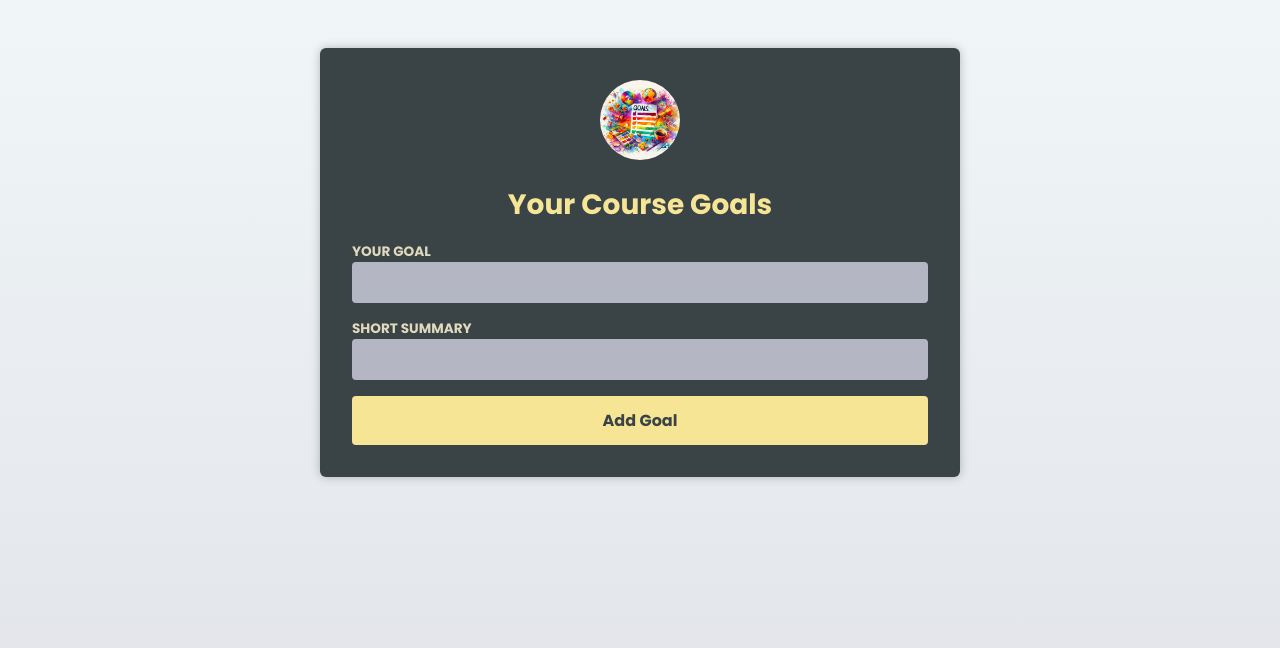
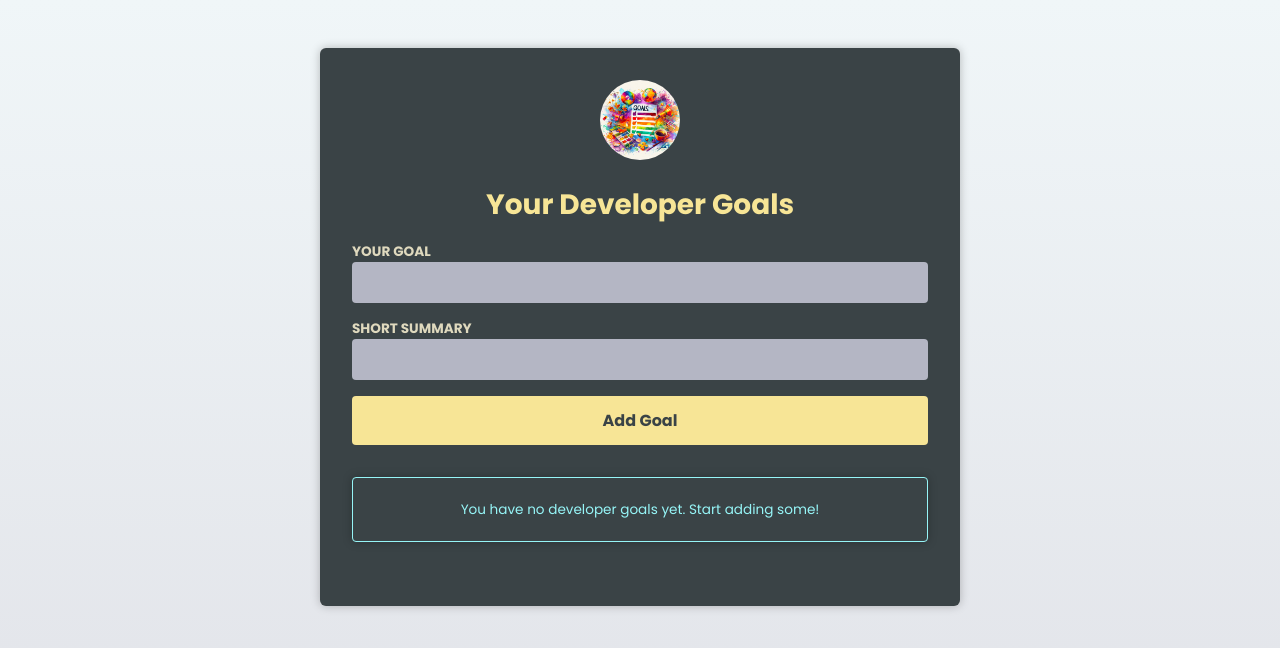
Before and after one commit to craftingweb/Goals-App, a React (Vite) app: page / in a window 1280 px wide. Shown: the top 648 px of the page. Built offline with nearby package versions, Linux system fonts and the light colour scheme; the HTML template or start-up script is replaced by a standard one.

Commit message:
condition warning

```diff
--- a/src/App.tsx
+++ b/src/App.tsx
@@ -31,7 +31,7 @@
   return (
     <main>
       <Header image={{ src: goalsImg, alt: "A list of goals" }}>
-        <h1>Your Course Goals</h1>
+        <h1>Your Developer Goals</h1>
       </Header>
       <NewGoal onAddGoal={handleAddGoal} />
       <CourseGoalList goals={goals} onDeleteGoal={handleDeleteGoal} />
--- a/src/components/CourseGoalList.tsx
+++ b/src/components/CourseGoalList.tsx
@@ -1,5 +1,7 @@
 import CourseGoal from "./CourseGoal";
 import { CourseGoal as CGoal } from "../App";
+import InfoBox from "./InfoBox";
+import { ReactNode } from "react";
 
 type CourseGoalList = {
   goals: CGoal[];
@@ -9,7 +11,27 @@
   goals,
   onDeleteGoal,
 }: CourseGoalList) {
+  if (goals.length === 0) {
     return (
+      <InfoBox mode="hint">
+        You have no developer goals yet. Start adding some!
+      </InfoBox>
+    );
+  }
+
+  let warningBox: ReactNode;
+
+  if (goals.length >= 4) {
+    warningBox = (
+      <InfoBox mode="warning">
+        You're collecting a lot of goals. Don't put too much on your plate!
+      </InfoBox>
+    );
+  }
+
+  return (
+    <>
+      {warningBox}
       <ul>
         {goals.map((goal) => (
           <li key={goal.id}>
@@ -19,5 +41,6 @@
           </li>
         ))}
       </ul>
+    </>
   );
 }
--- /dev/null
+++ b/src/components/InfoBox.tsx
@@ -0,0 +1,23 @@
+import { ReactNode } from "react";
+
+type InfoBoxProps = {
+  mode: "hint" | "warning";
+  children: ReactNode;
+};
+
+export default function InfoBox({ mode, children }: InfoBoxProps) {
+  if (mode === "hint") {
+    return (
+      <aside className="infobox infobox-hint">
+        <p>{children}</p>
+      </aside>
+    );
+  }
+
+  return (
+    <aside className="infobox infobox-warning warning--medium">
+      <h2>Warning</h2>
+      <p>{children}</p>
+    </aside>
+  );
+}
--- a/src/index.css
+++ b/src/index.css
@@ -1,11 +1,11 @@
-@import url('https://fonts.googleapis.com/css2?family=Poppins:wght@400;700&display=swap');
+@import url("https://fonts.googleapis.com/css2?family=Poppins:wght@400;700&display=swap");
 
 * {
   box-sizing: border-box;
 }
 
 html {
-  font-family: 'Poppins', sans-serif;
+  font-family: "Poppins", sans-serif;
 }
 
 body {
@@ -126,7 +126,31 @@
   color: #f9a73b;
 }
 
-.fallback {
+.infobox {
+  margin: 2rem 0;
+  padding: 0.5rem;
   text-align: center;
-  color: #acd1ce;
+  box-shadow: 0 0 10px rgba(0, 0, 0, 0.25);
+  font-size: 0.85rem;
+  border-radius: 4px;
 }
+
+.infobox-hint {
+  border: 1px solid #96f5f7;
+  color: #96f5f7;
+}
+
+.infobox-warning.warning--low {
+  border: 1px solid #f6d84f;
+  color: #f6d84f;
+}
+
+.infobox-warning.warning--medium {
+  border: 1px solid #f9a73b;
+  color: #f9a73b;
+}
+
+.infobox-warning.warning--high {
+  border: 1px solid #f97373;
+  color: #f97373;
+}
```
Lines whose indentation alone changed are shown as unchanged.
